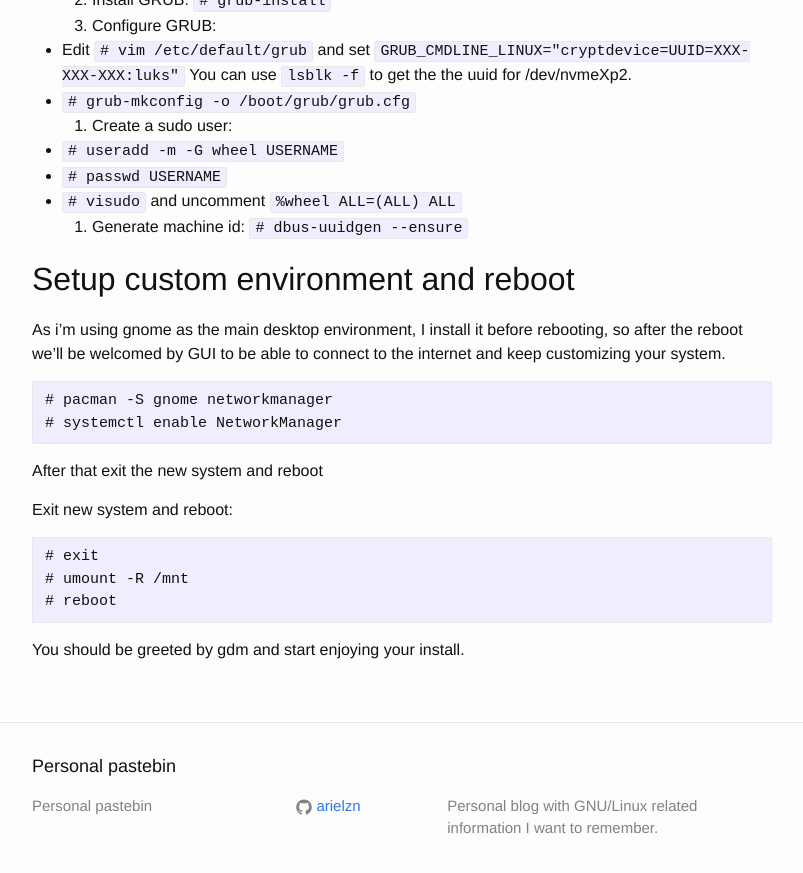
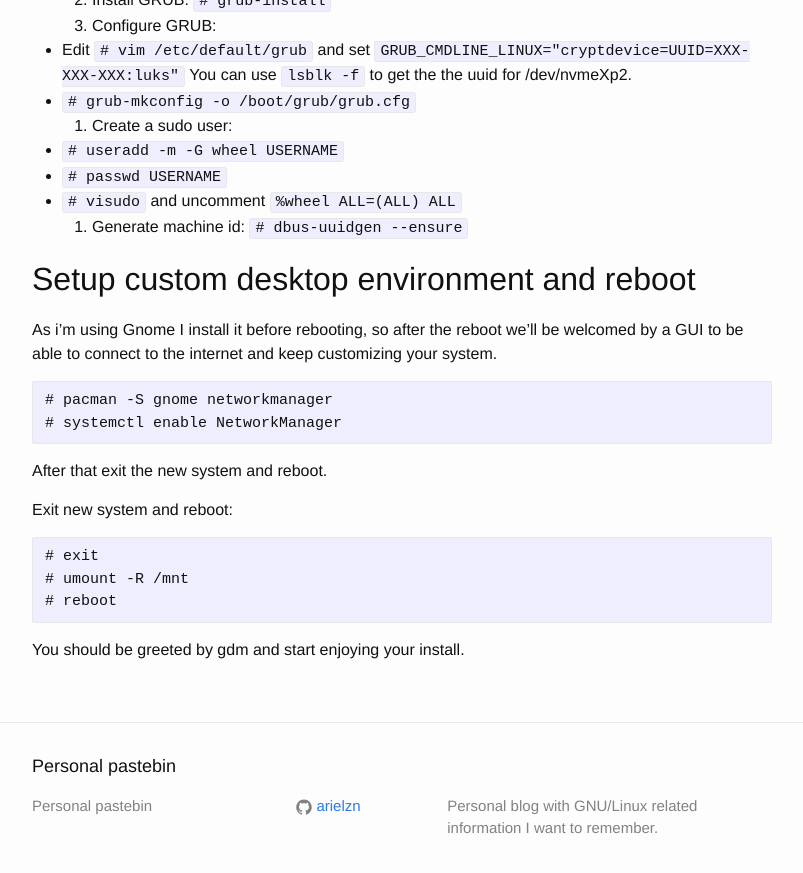
Before and after one commit to arielzn/arielzn.github.io, a Jekyll site: the page built from _posts/2024-06-03-install-archlinux-encrypted-boot.md, in a window 1280 px wide and 900 px high, scrolled down 2915 px. Shown: the top 873 px of the window, without its empty margins (238-1041 px from the left). Built offline with Jekyll 4.4.1, drawn with Linux system fonts in a browser that asks for light colours; our own code applies the rules of GitHub Pages for plain Markdown files.

Commit message:
small modifs

```diff
--- a/_posts/2024-06-03-install-archlinux-encrypted-boot.md
+++ b/_posts/2024-06-03-install-archlinux-encrypted-boot.md
@@ -139,16 +139,16 @@ Mount the subvolumes and efi
   * `# visudo` and uncomment `%wheel ALL=(ALL) ALL`
 1. Generate machine id: `# dbus-uuidgen --ensure`
 
-## Setup custom environment and reboot
+## Setup custom desktop environment and reboot
 
-As i'm using gnome as the main desktop environment, I install it before
-rebooting, so after the reboot we'll be welcomed by GUI to be able to connect
-to the internet and keep customizing your system.
+As i'm using Gnome I install it before rebooting, so after the reboot we'll be
+welcomed by a GUI to be able to connect to the internet and keep customizing
+your system.
 
     # pacman -S gnome networkmanager
     # systemctl enable NetworkManager
 
-After that exit the new system and reboot
+After that exit the new system and reboot.
 
 Exit new system and reboot:
 
```
